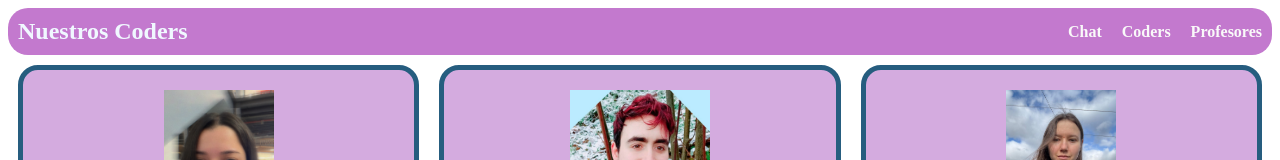
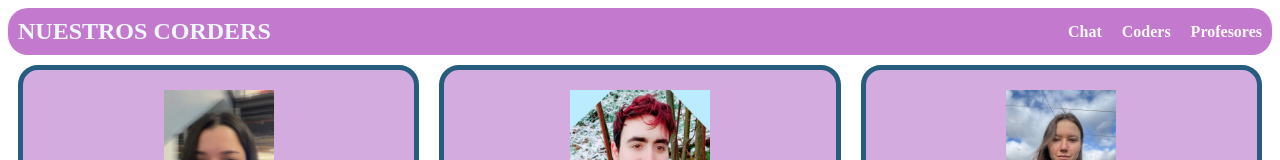
Before and after one commit to CristinaCabdi/Cards-proyect, a plain HTML site: page index.html in a window 1280 px wide. Shown: the top 160 px of the page. Drawn offline with Linux system fonts and the light colour scheme.

Commit message:
change web titlle

```diff
--- a/index.html
+++ b/index.html
@@ -10,7 +10,7 @@
 <body>
     <div class="container">
         <nav>
-            <h1>Nuestros Coders</h1>
+            <h1>NUESTROS CORDERS</h1>
             <div class="poner-derecha">
                 <ul>
                     <li><a href="#">Chat</a></li>
```
